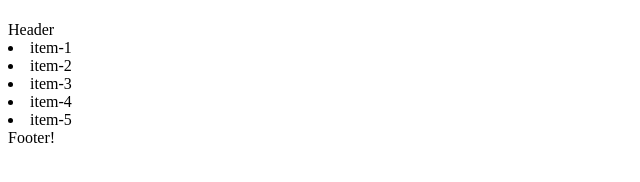
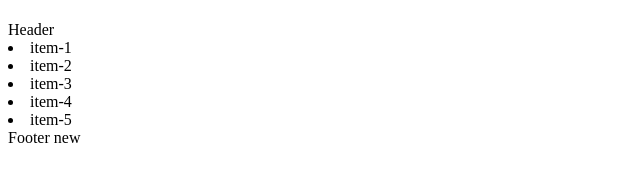
Before and after one commit to LLkaia/mate, a plain HTML site: page index.html in a window 1280 px wide. Shown: the full height of the page, 0-640 px from the left. Drawn offline with Linux system fonts and the light colour scheme.

Commit message:
editing footer again

```diff
--- a/index.html
+++ b/index.html
@@ -16,6 +16,6 @@
     <li>item-4</li>
     <li>item-5</li>
   </main>
-  <footer>Footer!</footer>
+  <footer>Footer new</footer>
 </body>
 </html>
```
